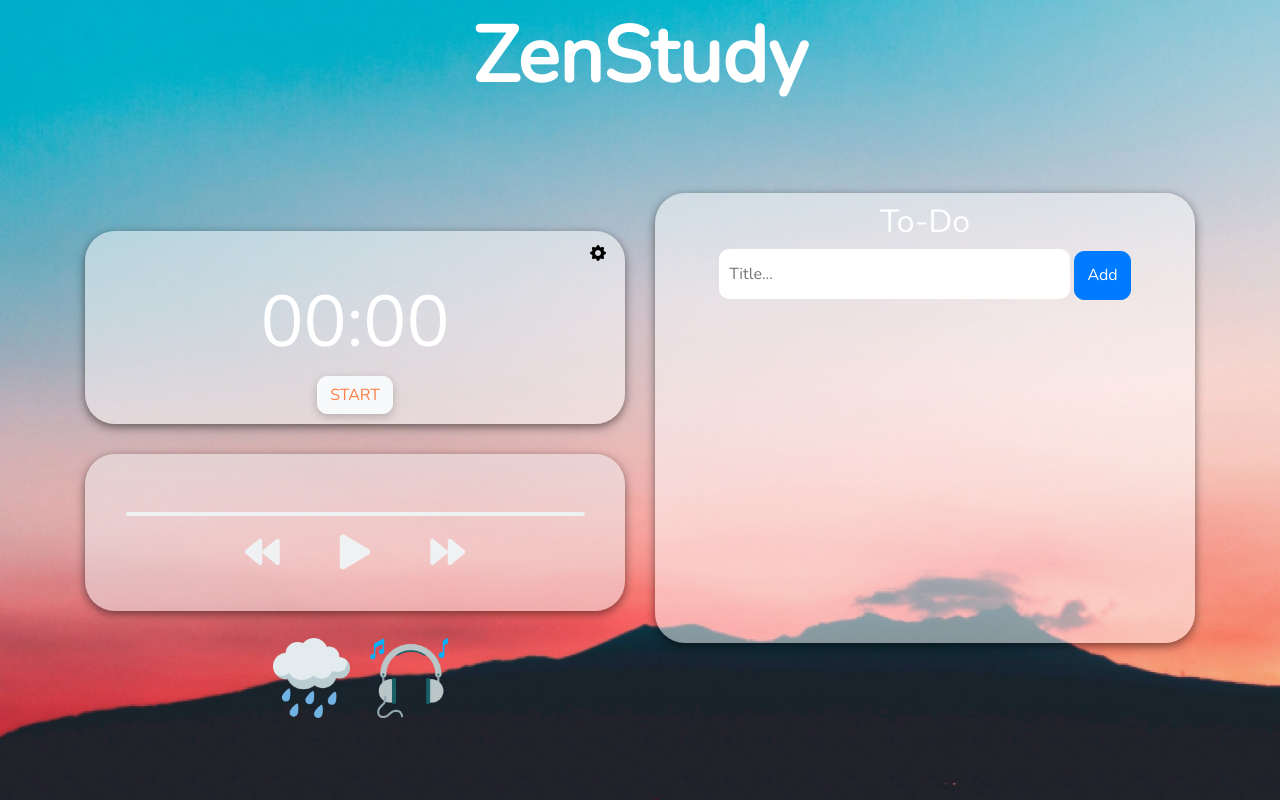
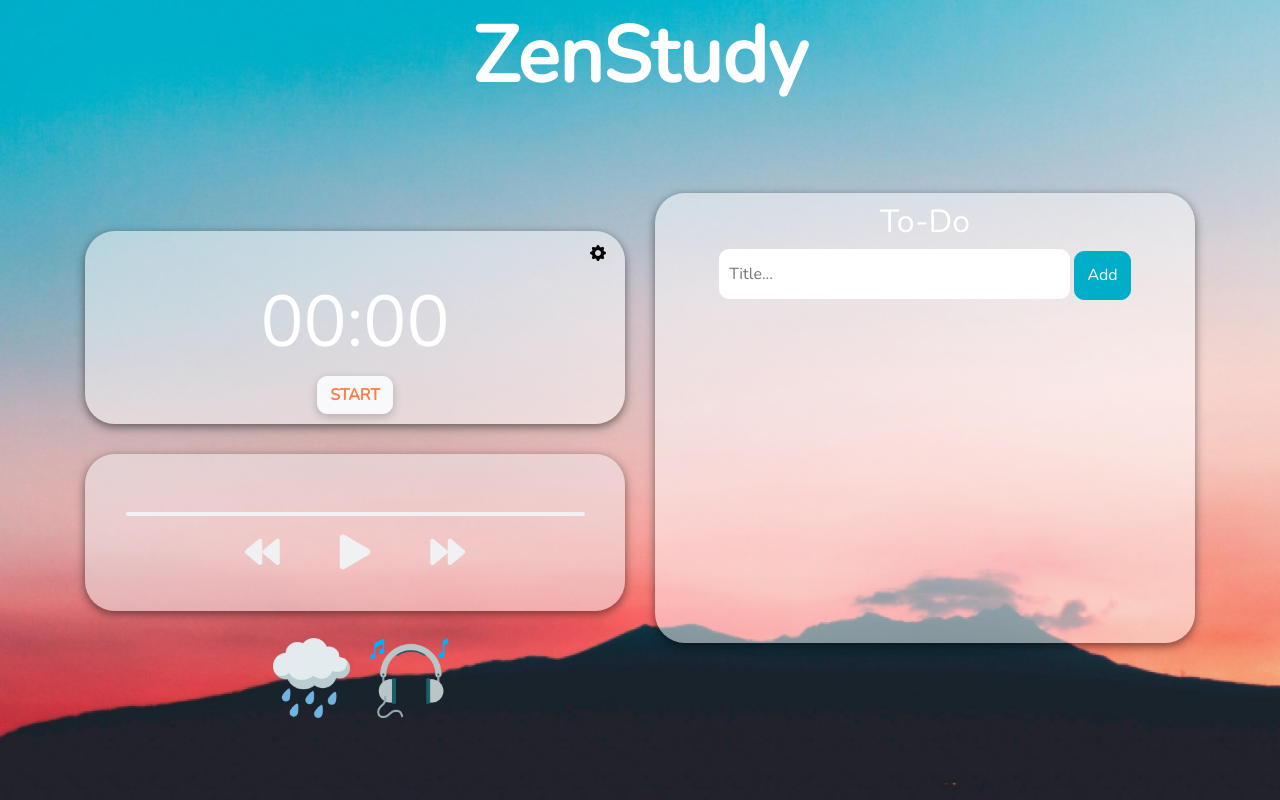
Before and after one commit to sammi-lin1/TreasureHacks, a website: page index.html in a window 1280 px wide. Drawn offline with nearby package versions, Linux system fonts and the light colour scheme.

Commit message:
change add button color

```diff
--- a/styles.css
+++ b/styles.css
@@ -59,11 +59,11 @@ p {
 
 
 #timer-button{
-    border-radius: 10px;
-    margin-bottom: 10px;
-    box-shadow: 0 3px 10px rgb(0 0 0 / 0.2);
-    color:#ff7e47
-
+  border-radius: 10px;
+  margin-bottom: 10px;
+  box-shadow: 0 3px 10px rgb(0 0 0 / 0.2);
+  color:#ff7e47;
+  font-weight:bold;
 }
 
 /* MODALS */
@@ -115,10 +115,15 @@ p {
     min-height: 40px;
     text-align: center;
     line-height: 35px; /* adjust this value to center the text vertically */
-    border-radius: 10px
+    border-radius: 10px;
+    background-color: #00AEC9;
+    border-color: #00AEC9;
 }
 
-
+.addBtn:hover {
+  background-color: rgb(1, 155, 179);
+  border-color: rgb(1, 155, 179);
+}
 
 .right-container ul {
     list-style:none;
```
